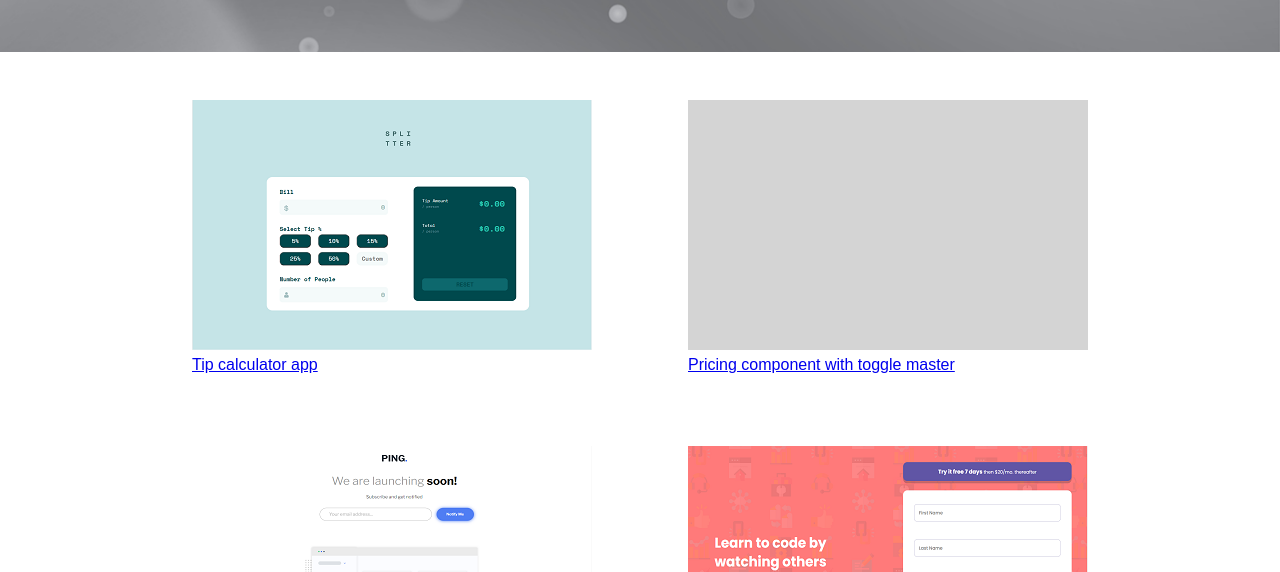
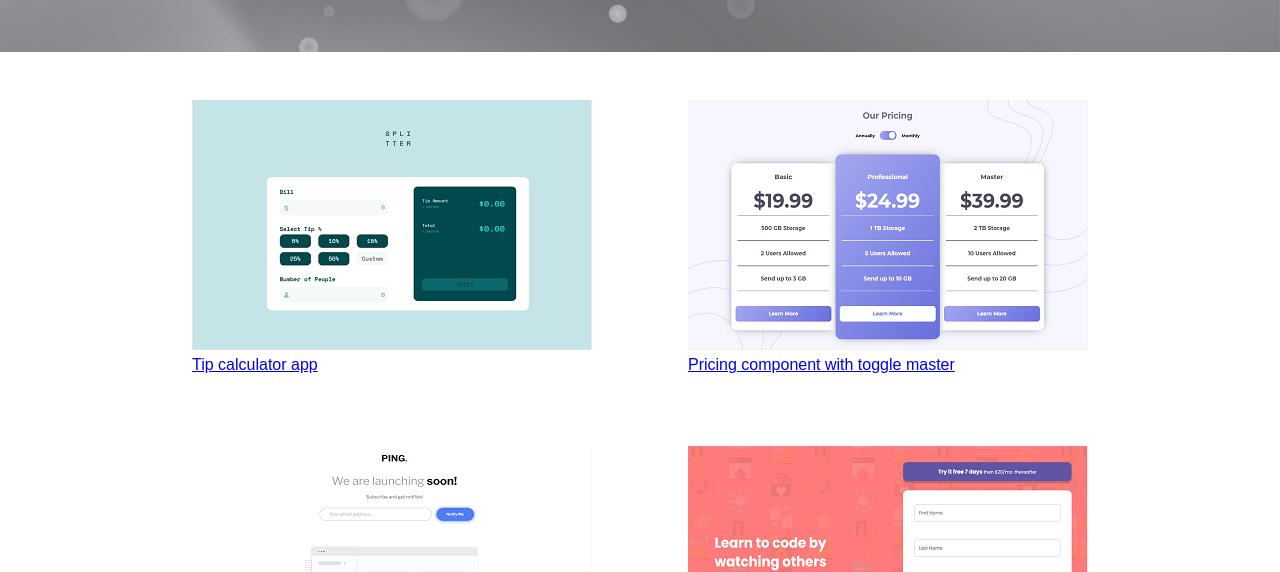
Before and after one commit to joffrey7486/PortFolio.github.io, a plain HTML site: page index.html in a window 1280 px wide. Shown: the part 228-800 px from the top of the page. Drawn offline with Linux system fonts and the light colour scheme; a web font is replaced by a local one.

Commit message:
Update style.css

```diff
--- a/style.css
+++ b/style.css
@@ -65,6 +65,7 @@ h2{
 .intro_component-with-sign-up-form{background-image: url(https://github.com/joffrey7486/PortFolio.github.io/blob/main/images/Intro-component-with-sign-up-form.PNG?raw=true);}
 .ping-coming-soon-page{background-image: url(https://github.com/joffrey7486/PortFolio.github.io/blob/main/images/ping-coming-soon-page.PNG?raw=true);}
 .tip-calculator-app{background-image: url(https://github.com/joffrey7486/PortFolio.github.io/blob/main/images/tip%20calculator%20app.PNG?raw=true);}
+.pricing-component-with-toggle-master{background-image: url(https://github.com/joffrey7486/PortFolio.github.io/blob/main/images/pricing-component-with-toggle-master.PNG?raw=true);}
 
 .footer{
     background: lightblue;
```
